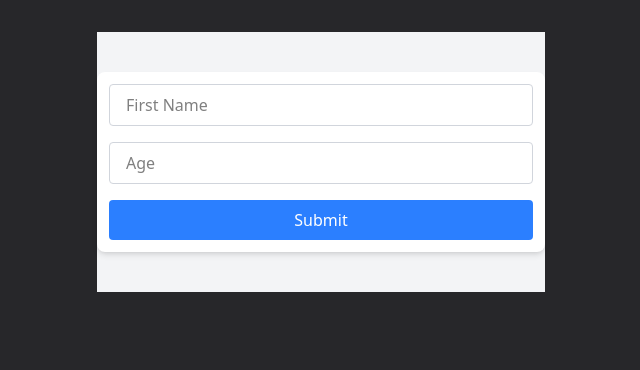
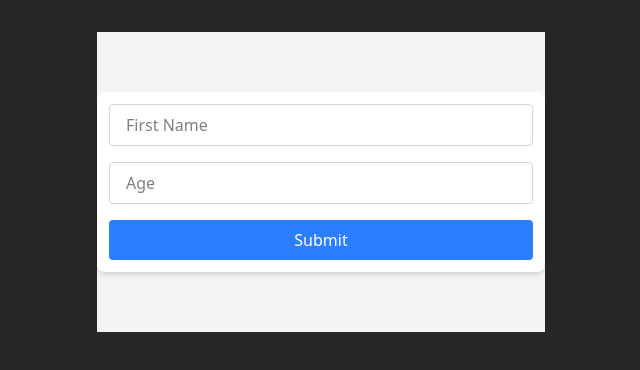
Before and after one commit to smsalim/react-card-app, a React (Vite) app: page / in a window 1280 px wide. Shown: the top 370 px of the page, without its empty margins (319-959 px from the left). Built offline with nearby package versions, Linux system fonts and the light colour scheme.

Commit message:
first commit

```diff
--- a/src/Form.jsx
+++ b/src/Form.jsx
@@ -4,14 +4,17 @@
     const nameRef = useRef(null)
     const ageRef = useRef(null)
 
-    const submitHandle=(e)=>{
+    const submitHandle = (e) => {
         e.preventDefault()
         const name = nameRef.current.value
         const age = ageRef.current.value
         CardGenerator(name, age)
+        // Clear form fields after submit
+        nameRef.current.value = ''
+        ageRef.current.value = ''
     }
     return (
-    <div className="flex items-center justify-center py-10 bg-gray-100">
+        <div className="flex items-center justify-center py-15 bg-gray-100">
             <div className="w-full max-w-md bg-white rounded-lg shadow-md p-3 m-0">
                 <form className="flex flex-col gap-4" onSubmit={submitHandle}>
                     <input
```
Lines whose indentation alone changed are shown as unchanged.
